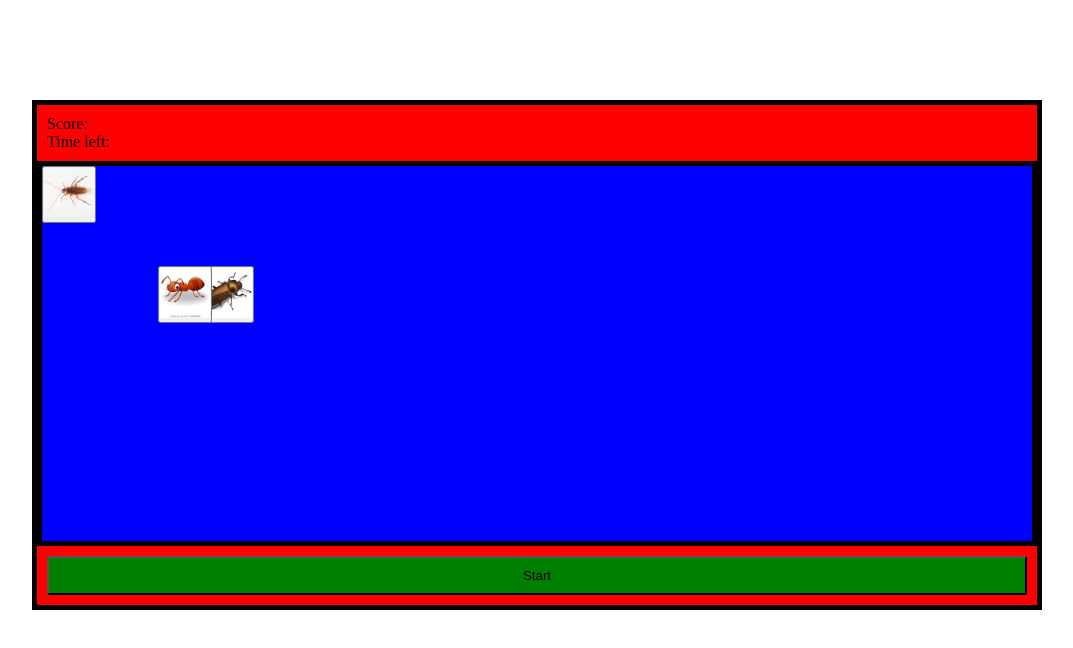
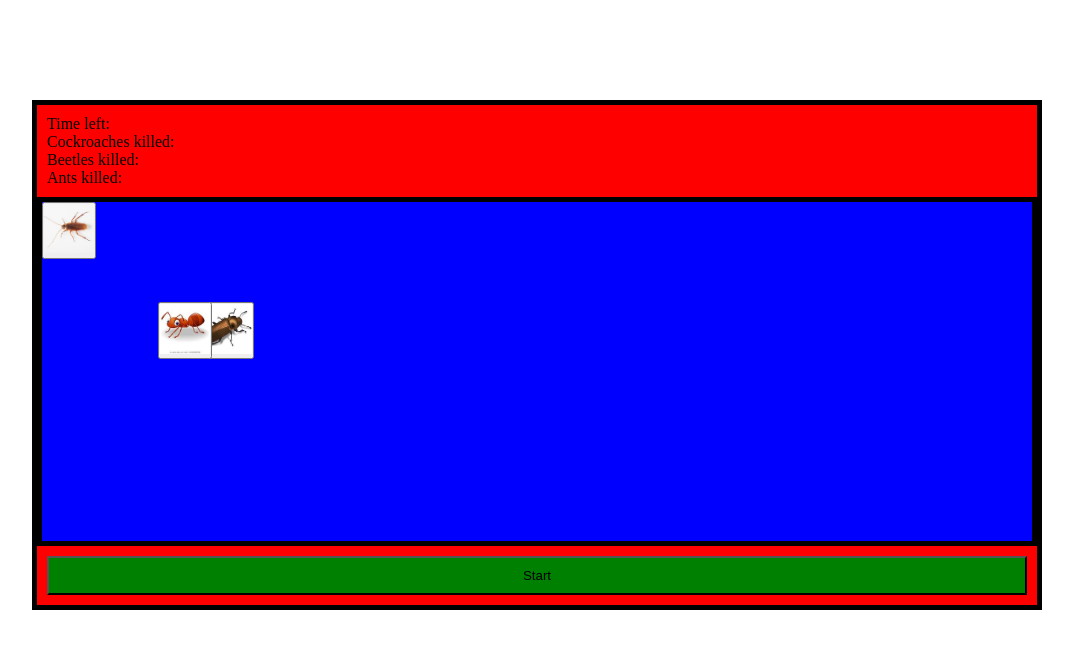
Before and after one commit to rvadhith/Smash_all_you_can, a plain HTML site: page Smash_all_you_can_game/index.html in a window 1280 px wide. Shown: the whole page, without its empty margins (68-1141 px from the left). Drawn offline with Linux system fonts and the light colour scheme.

Commit message:
Update index.html

```diff
--- a/Smash_all_you_can_game/index.html
+++ b/Smash_all_you_can_game/index.html
@@ -10,8 +10,10 @@
 <body>
     <div id="game">
         <section id="score-time">
-            <p>Score: </p>
             <p>Time left: </p>
+            <p>Cockroaches killed: </p>
+            <p>Beetles killed: </p>
+            <p>Ants killed: </p>
         </section>
         <section id="game-area">
             <button id="cockroach-1"><img  class="ck" src="./assets/Cockroach.jpeg" alt="Cockroach"></button>
```
